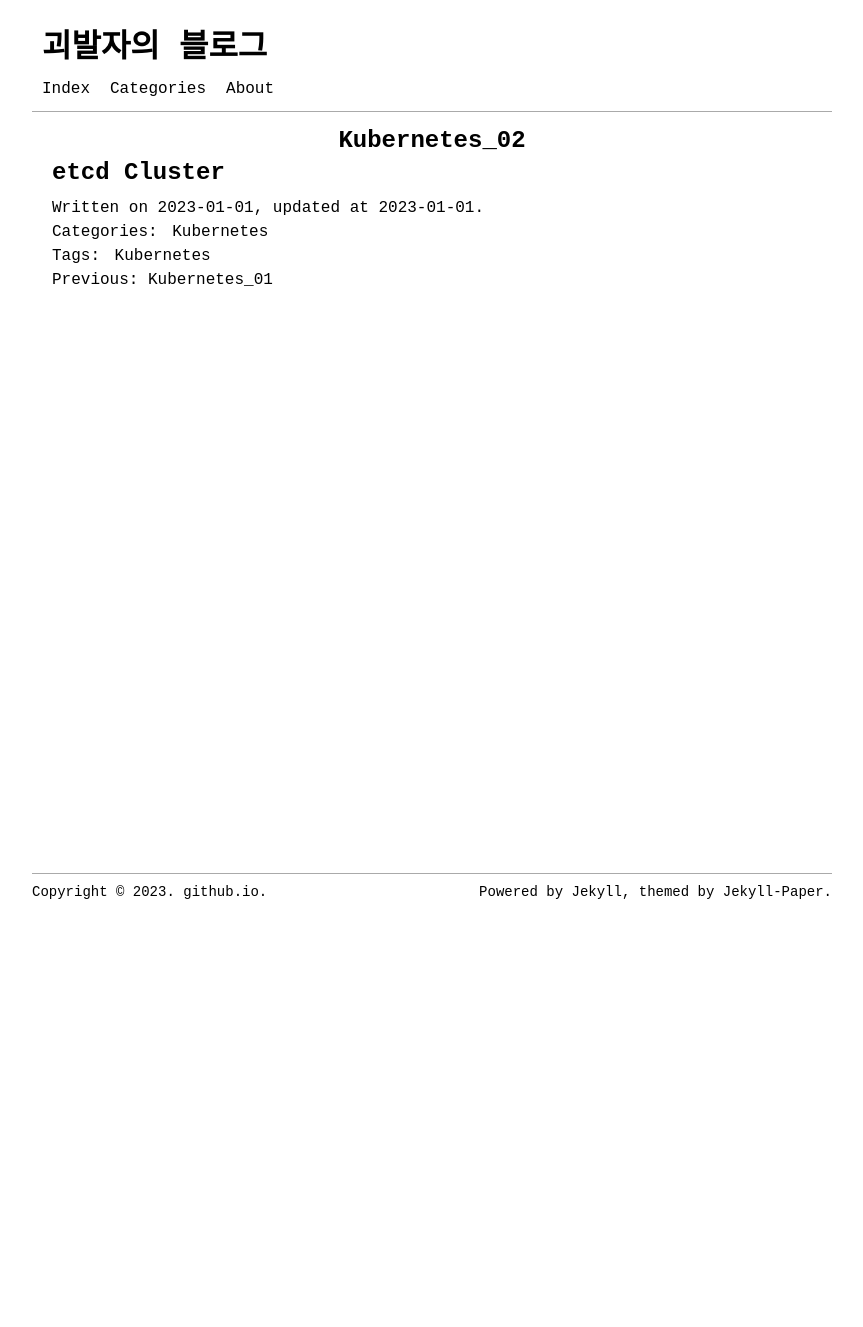
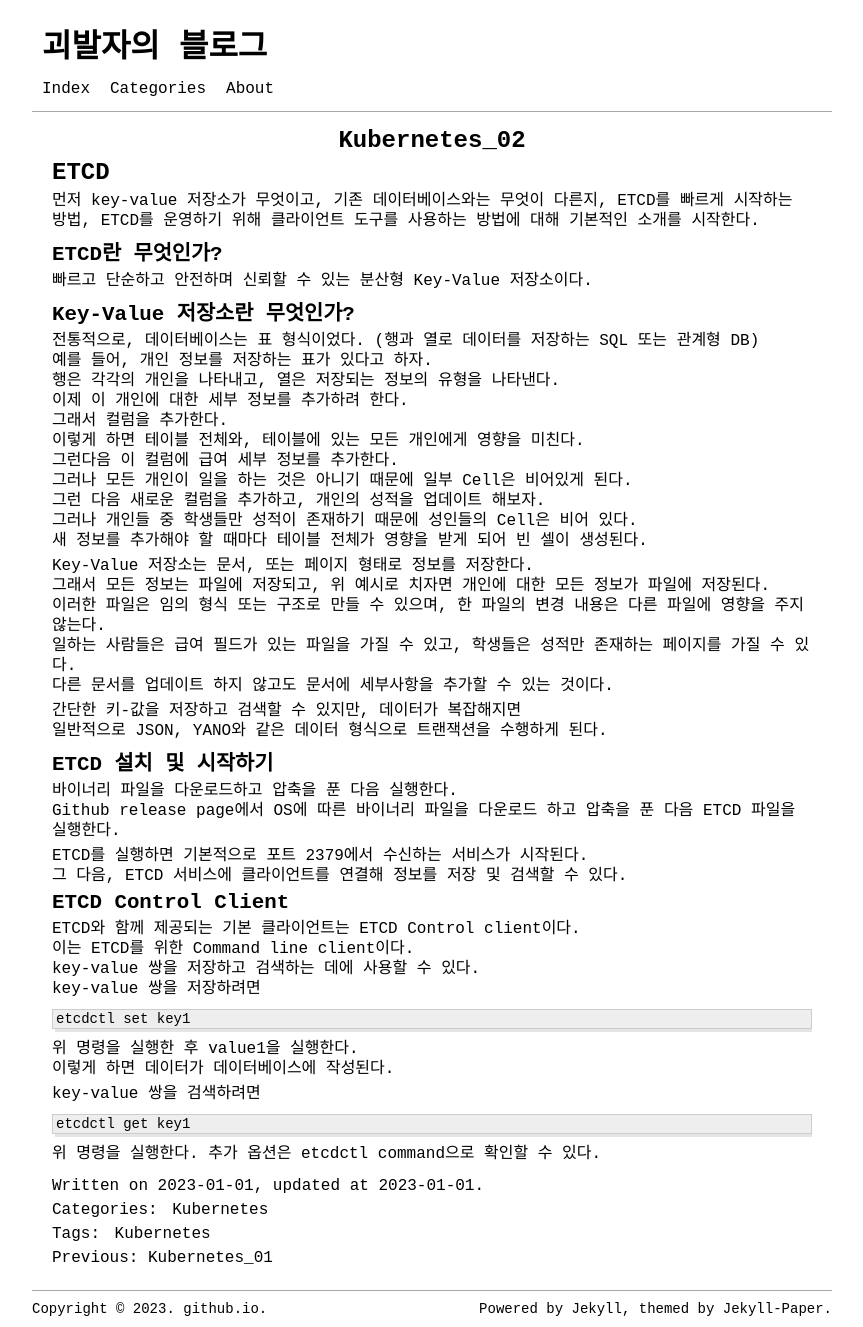
Before and after one commit to oleveloper/oleveloper.github.io, a Jekyll site: the page built from _posts/2023-01-01-kubernetes_02.markdown, in a window 1280 px wide. Shown: the whole page, without its empty margins (208-1071 px from the left). Built offline with Jekyll 4.4.1, drawn with Linux system fonts in a browser that asks for light colours; before the commit the page ends 910 px from its top, so only the background shows below that.

Commit message:
Update 2023-01-01-kubernetes_02.markdown

````diff
--- a/_posts/2023-01-01-kubernetes_02.markdown
+++ b/_posts/2023-01-01-kubernetes_02.markdown
@@ -7,4 +7,55 @@ categories: [Kubernetes]
 tags: [Kubernetes]
 ---
 
-# etcd Cluster
+# ETCD
+먼저 key-value 저장소가 무엇이고, 기존 데이터베이스와는 무엇이 다른지, ETCD를 빠르게 시작하는 방법, ETCD를 운영하기 위해 클라이언트 도구를 사용하는 방법에 대해 기본적인 소개를 시작한다.
+
+## ETCD란 무엇인가?
+빠르고 단순하고 안전하며 신뢰할 수 있는 분산형 Key-Value 저장소이다.
+
+## Key-Value 저장소란 무엇인가?
+전통적으로, 데이터베이스는 표 형식이었다. (행과 열로 데이터를 저장하는 SQL 또는 관계형 DB)
+예를 들어, 개인 정보를 저장하는 표가 있다고 하자.
+행은 각각의 개인을 나타내고, 열은 저장되는 정보의 유형을 나타낸다.
+이제 이 개인에 대한 세부 정보를 추가하려 한다.
+그래서 컬럼을 추가한다.
+이렇게 하면 테이블 전체와, 테이블에 있는 모든 개인에게 영향을 미친다.
+그런다음 이 컬럼에 급여 세부 정보를 추가한다.
+그러나 모든 개인이 일을 하는 것은 아니기 때문에 일부 Cell은 비어있게 된다.
+그런 다음 새로운 컬럼을 추가하고, 개인의 성적을 업데이트 해보자.
+그러나 개인들 중 학생들만 성적이 존재하기 때문에 성인들의 Cell은 비어 있다.
+새 정보를 추가해야 할 때마다 테이블 전체가 영향을 받게 되어 빈 셀이 생성된다.
+
+Key-Value 저장소는 문서, 또는 페이지 형태로 정보를 저장한다.
+그래서 모든 정보는 파일에 저장되고, 위 예시로 치자면 개인에 대한 모든 정보가 파일에 저장된다.
+이러한 파일은 임의 형식 또는 구조로 만들 수 있으며, 한 파일의 변경 내용은 다른 파일에 영향을 주지 않는다.
+일하는 사람들은 급여 필드가 있는 파일을 가질 수 있고, 학생들은 성적만 존재하는 페이지를 가질 수 있다.
+다른 문서를 업데이트 하지 않고도 문서에 세부사항을 추가할 수 있는 것이다.
+
+간단한 키-값을 저장하고 검색할 수 있지만, 데이터가 복잡해지면
+일반적으로 JSON, YANO와 같은 데이터 형식으로 트랜잭션을 수행하게 된다.
+
+## ETCD 설치 및 시작하기
+바이너리 파일을 다운로드하고 압축을 푼 다음 실행한다.
+Github release page에서 OS에 따른 바이너리 파일을 다운로드 하고 압축을 푼 다음 ETCD 파일을 실행한다.
+
+ETCD를 실행하면 기본적으로 포트 2379에서 수신하는 서비스가 시작된다.
+그 다음, ETCD 서비스에 클라이언트를 연결해 정보를 저장 및 검색할 수 있다.
+
+## ETCD Control Client
+ETCD와 함께 제공되는 기본 클라이언트는 ETCD Control client이다.
+이는 ETCD를 위한 Command line client이다.
+key-value 쌍을 저장하고 검색하는 데에 사용할 수 있다.
+key-value 쌍을 저장하려면
+```
+etcdctl set key1
+```
+위 명령을 실행한 후 value1을 실행한다.
+이렇게 하면 데이터가 데이터베이스에 작성된다.
+
+key-value 쌍을 검색하려면
+```
+etcdctl get key1
+```
+위 명령을 실행한다.
+추가 옵션은 etcdctl command으로 확인할 수 있다.
````
